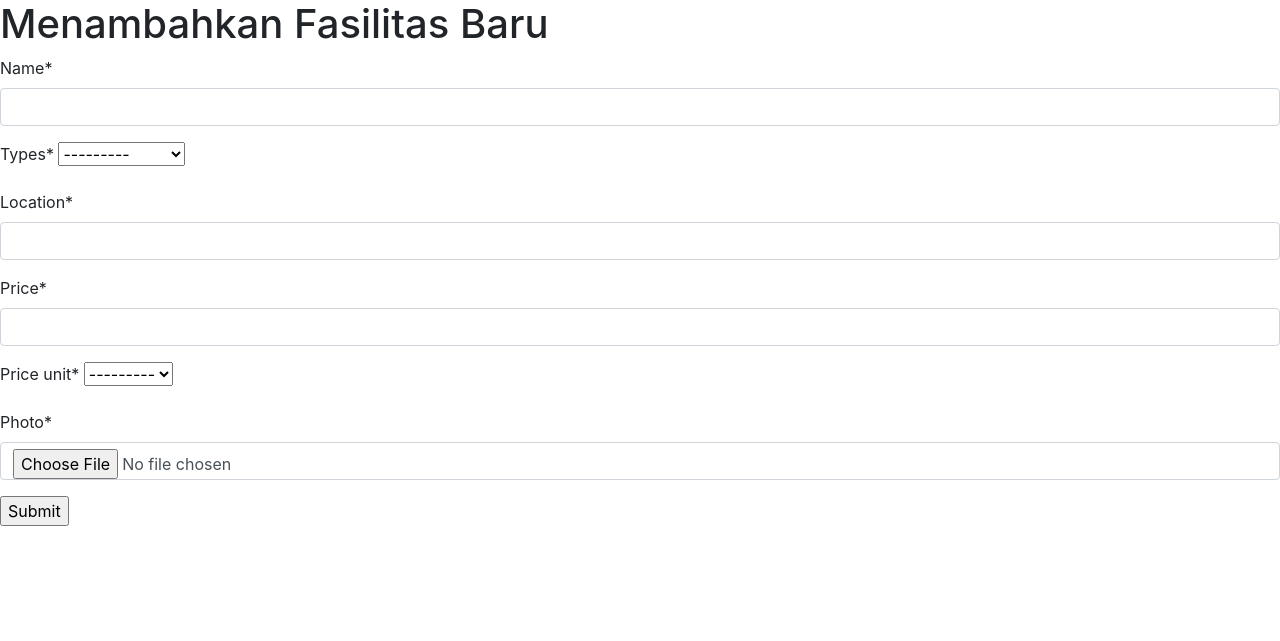
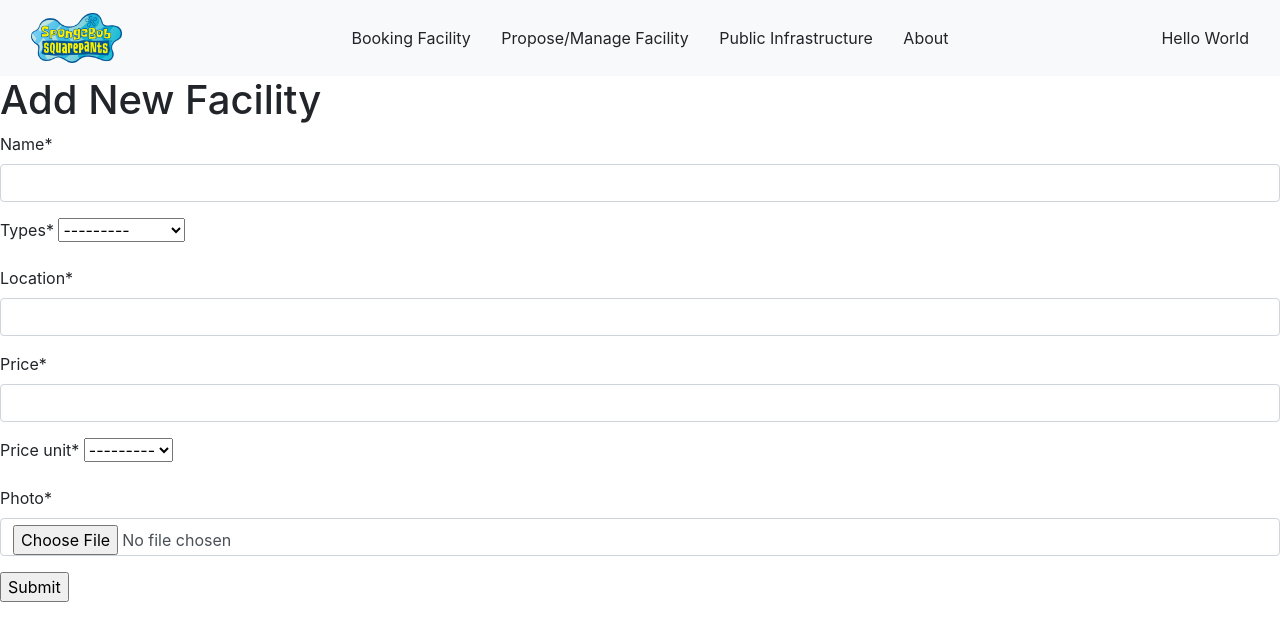
Before and after one commit to aseppurnama20/geocourse-webgis-project, a Django app: page /facility/add/ in a window 1280 px wide. Shown: the top 641 px of the page. Run offline with Django 4.2, Linux system fonts and the light colour scheme; some libraries are stand-ins or nearby versions.

Commit message:
Step 6 - Setup Facility List

```diff
--- a/project/bikini_bottom/templates/context/base.html
+++ b/project/bikini_bottom/templates/context/base.html
@@ -10,6 +10,7 @@
     <script src="https://cdn.jsdelivr.net/npm/bootstrap@4.3.1/dist/js/bootstrap.min.js" integrity="sha384-JjSmVgyd0p3pXB1rRibZUAYoIIy6OrQ6VrjIEaFf/nJGzIxFDsf4x0xIM+B07jRM" crossorigin="anonymous"></script>
 </head>
 <body>
+    {% include 'context/navbar.html' %}
     {% block body %}{% endblock %}
 </body>
 </html>
--- a/project/bikini_bottom/templates/context/navbar.html
+++ b/project/bikini_bottom/templates/context/navbar.html
@@ -1,7 +1,21 @@
 <nav class ="navbar navbar-light bg-light">
-    <div class="container">
-        <a class="navbar-brand" href="{% url 'home' %}">
-            <img src="/media/base/spongebob_logo.jpeg", alt="Main Logo", height="50px">
-        </a>
+    <div class="container-fluid">
+        <!-- Sisi Kana -->
+        <div>
+            <a class="navbar-brand" href="{% url 'home' %}">
+                <img src="/media/base/spongebob_logo.png", alt="Main Logo", height="50px">
+            </a>
+        </div>
+        <!-- Sisi Tengah -->
+        <div>
+            <a class="btn">Booking Facility</a>
+            <a href="{% url 'facility_list' %}" class="btn">Propose/Manage Facility</a>
+            <a class="btn">Public Infrastructure</a>
+            <a class="btn">About</a>
+        </div>
+        <!-- Sisi Kiri -->
+        <div>
+            Hello World
+        </div>
     </div>
 </nav>
--- a/project/bikini_bottom/templates/pages/facility_add.html
+++ b/project/bikini_bottom/templates/pages/facility_add.html
@@ -12,7 +12,7 @@
 {% endblock %}
 
 {% block body %}
-  <h1>Menambahkan Fasilitas Baru</h1>
+  <h1>Add New Facility</h1>
   <form method="POST", enctype="multipart/form-data">
     {% csrf_token %}
     {{form|crispy}}
--- a/project/bikini_bottom/templates/pages/home.html
+++ b/project/bikini_bottom/templates/pages/home.html
@@ -18,7 +18,6 @@
 
 {% block body %}
  <h1>Testing Inheritence HTML</h1>
- <a href="{% url 'facility_form_add' %}" class="btn btn-primary">Add Fasilitas</a>
  <div id="peta">TAMPILAN PETA</div>
 
  <script>
--- a/project/bikini_bottom/views.py
+++ b/project/bikini_bottom/views.py
@@ -59,4 +59,7 @@
     return render(request, 'pages/facility_add.html', context)
 
 def facility_list(request):
-    return render(request, 'pages/facility_list.html')
+    context = {
+        'data': Facility.objects.all()
+    }
+    return render(request, 'pages/facility_list.html', context)
```
Also changed, not shown: project/bikini_bottom/templates/pages/facility_list.html (+39 -0 lines), assets/media/base/spongebob_logo.jpeg (deleted), assets/media/base/spongebob_logo.png (added).
